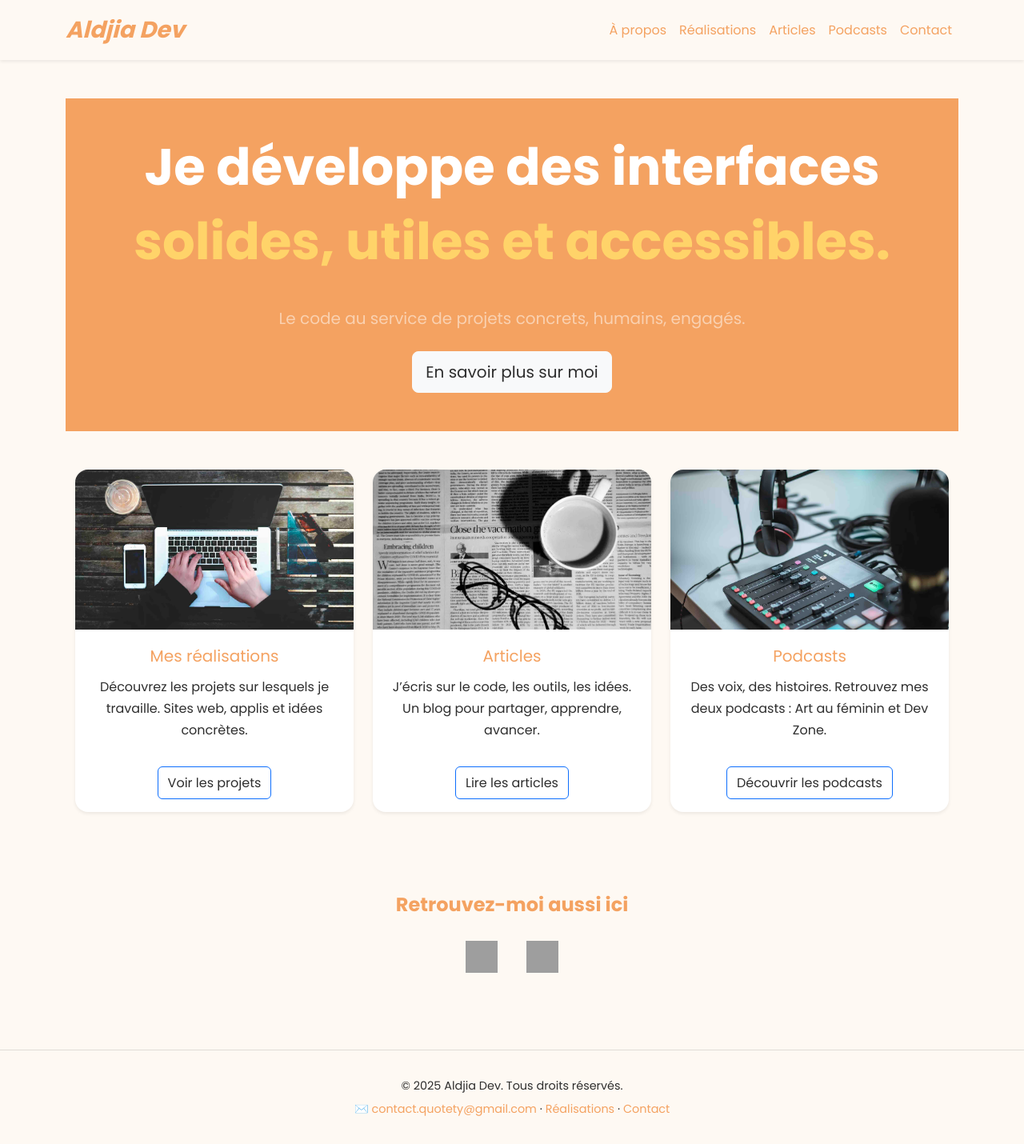
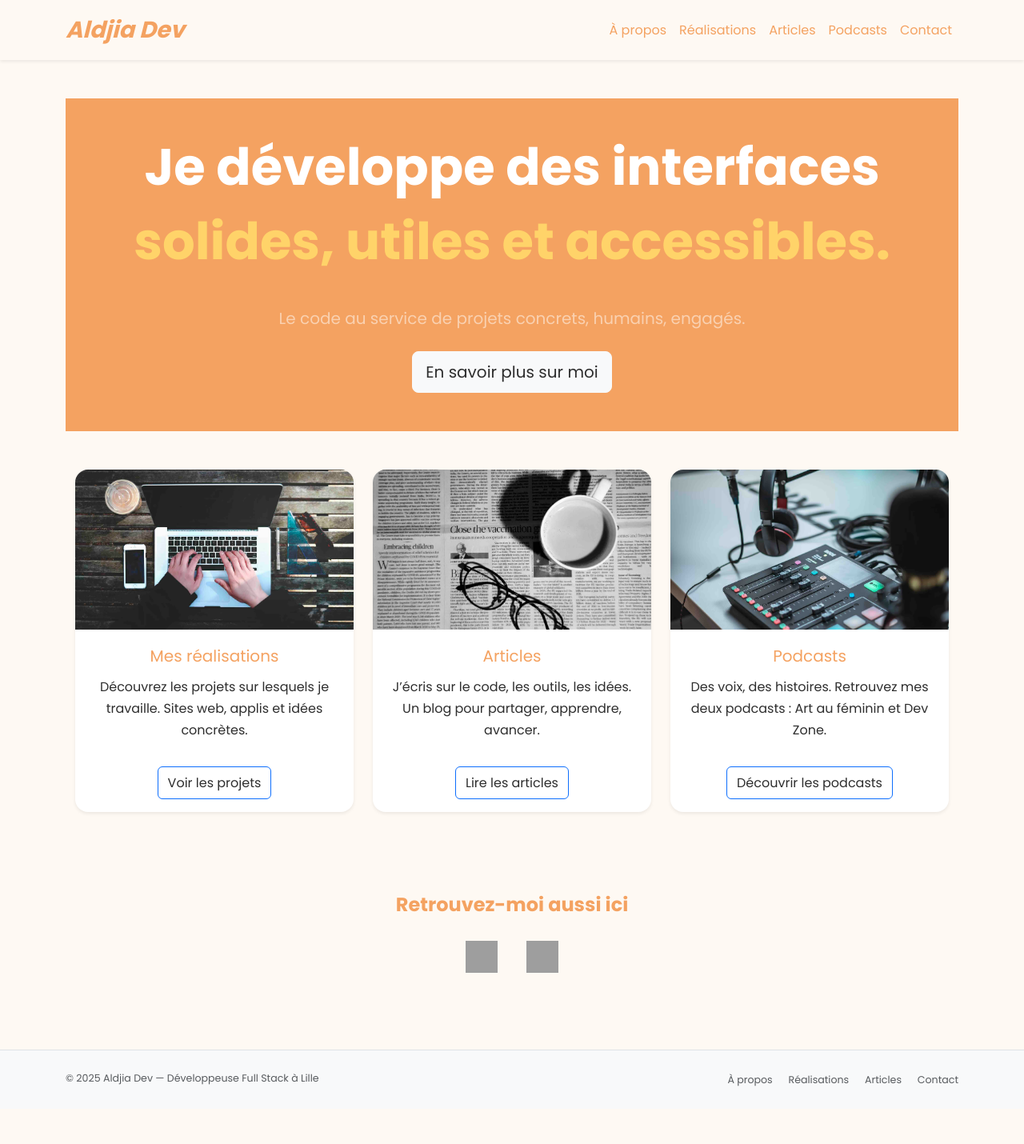
Before and after one commit to AldjiaDev/aldjia.dev, a Jekyll site: the page built from index.html, in a window 1280 px wide. Shown: the whole page at 80% size. Built offline with Jekyll 4.4.1, drawn with Linux system fonts in a browser that asks for light colours; after the commit the page ends 1386 px from its top, so only the background shows below that; grey boxes are pictures that could not be loaded.

Commit message:
Refactor footer layout and remove Quotety contact reference

```diff
--- a/_layouts/default.html
+++ b/_layouts/default.html
@@ -48,16 +48,24 @@
       {{ content }}
     </main>
 
-  <footer class="site-footer mt-auto">
-    <div class="container">
-      <p class="mb-1">© {{ site.time | date: '%Y' }} Aldjia Dev. Tous droits réservés.</p>
-      <p class="mb-0">
-        ✉️ <a href="mailto:contact.quotety@gmail.com">contact.quotety@gmail.com</a> ·
-        <a href="/realisations">Réalisations</a> ·
-        <a href="/contact">Contact</a>
-      </p>
+<footer class="footer mt-auto py-4 bg-light border-top">
+  <div class="container text-center">
+    <div class="row">
+      <div class="col-md-6 text-md-start mb-2 mb-md-0">
+        <p class="mb-0 text-muted small">
+          © {{ site.time | date: '%Y' }} Aldjia Dev — Développeuse Full Stack à Lille
+        </p>
+      </div>
+      <div class="col-md-6 text-md-end">
+        <a href="/about" class="text-muted small me-3">À propos</a>
+        <a href="/realisations" class="text-muted small me-3">Réalisations</a>
+        <a href="/blog" class="text-muted small me-3">Articles</a>
+        <a href="/contact" class="text-muted small">Contact</a>
+      </div>
     </div>
-  </footer>
+  </div>
+</footer>
+
 
 
     <!-- Bootstrap JS -->
--- a/assets/css/style.css
+++ b/assets/css/style.css
@@ -69,22 +69,18 @@ a:hover {
   padding-left: 0;
 }
 
-.site-footer {
+.footer {
   background-color: var(--bg-light);
-  padding: 2rem 0;
-  border-top: 1px solid #e0ddd7;
-  text-align: center;
-  color: var(--text-dark);
   font-size: 0.9rem;
+  border-top: 1px solid #e6e6e6;
 }
 
-.site-footer a {
-  color: var(--primary);
+.footer a {
+  color: var(--text-dark);
   text-decoration: none;
-  font-weight: 500;
 }
 
-.site-footer a:hover {
-  color: var(--accent);
+.footer a:hover {
+  color: var(--primary);
   text-decoration: underline;
 }
```
